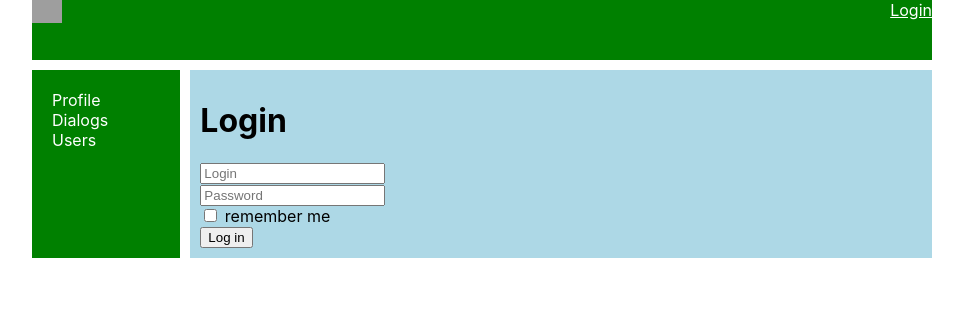
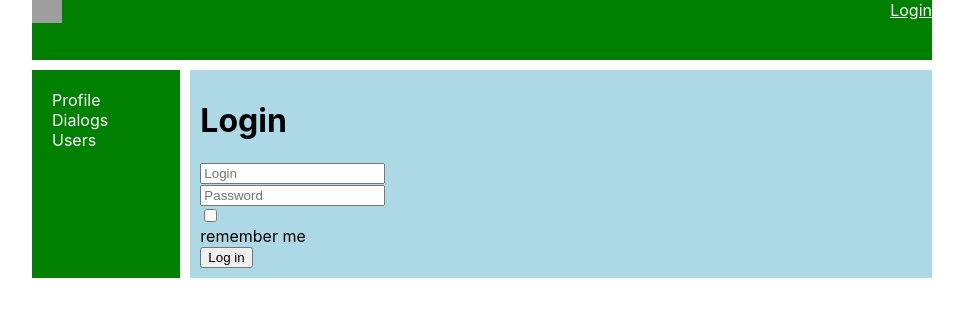
Before and after one commit to olegvalujev/social-network, a React (Create React App) app: page /login in a window 1280 px wide. Shown: the top 316 px of the page, without its empty margins (158-1121 px from the left). Built offline with nearby package versions, Linux system fonts and the light colour scheme; no server answers; grey boxes are pictures that could not be loaded.

Commit message:
refactor: add custom Textarea and input wrappers

```diff
--- a/src/components/Dialogs/AddMessageForm/AddMessageForm.jsx
+++ b/src/components/Dialogs/AddMessageForm/AddMessageForm.jsx
@@ -1,15 +1,19 @@
 import {Field, reduxForm} from "redux-form";
 import React from "react";
-
+import {Textarea} from "../../common/FormsControls/FormsControls";
+import {maxLength, required} from "../../../utils/validators/validators";
+const maxLength20 = maxLength(20)
 const AddMessageForm = (props) => {
     let {handleSubmit} = props
     return(
         <form onSubmit={handleSubmit}>
             <div>
                 <Field
-                    component={'textarea'}
+                    component={Textarea}
+                    validate={[required, maxLength20]}
                     name={'newMessageBody'}
-                    placeholder={'Enter your message'}/>
+                    placeholder={'Enter your message'}
+                />
             </div>
             <div>
                 <button>Add post</button>
@@ -18,4 +22,4 @@ const AddMessageForm = (props) => {
     )
 }
 
-export default reduxForm({form: 'dialogueAddMessageForm'})(AddMessageForm)
+export default reduxForm({form: 'dialogue-add-message-form'})(AddMessageForm)
--- a/src/components/Login/Login.jsx
+++ b/src/components/Login/Login.jsx
@@ -1,18 +1,24 @@
 import React from "react";
 import styles from './Login.module.css';
 import {Field, reduxForm} from "redux-form";
+import {Input} from "../common/FormsControls/FormsControls";
+import {required} from "../../utils/validators/validators";
 
 const LoginForm = (props) => {
     let {handleSubmit} = props
     return <form onSubmit={handleSubmit}>
         <div>
-            <Field placeholder={'Login'} name={'login'} component={'input'}/>
+            <Field placeholder={'Login'} name={'login'}
+                   validate={[required]}
+                   component={Input}/>
         </div>
         <div>
-            <Field placeholder={'Password'} name={'password'} component={'input'}/>
+            <Field placeholder={'Password'} name={'password'}
+                   validate={[required]}
+                   component={Input}/>
         </div>
         <div>
-            <Field type="checkbox" name={'checkbox'} component={'input'}/> remember me
+            <Field type="checkbox" name={'checkbox'} component={Input}/> remember me
         </div>
         <div>
             <button>Log in</button>
--- a/src/components/common/FormsControls/FormsControls.js
+++ b/src/components/common/FormsControls/FormsControls.js
@@ -1,14 +1,24 @@
 import React from "react";
 import styles from './FormsControls.module.css'
 
-export const Textarea = ({input, meta, ...props}) => {
+const FormControl = ({input, meta, ...props}) => {
     const hasError = meta.error && meta.touched
     return (
         <div className={styles.formControl + ' ' + (hasError ? styles.error : '')}>
             <div>
-                <textarea {...input} {...props} />
+                {props.children}
             </div>
             { hasError && <span>{meta.error}</span> }
         </div>
     )
 }
+
+export const Textarea = props => {
+    const {input, meta, child, ...restProps} = props
+    return <FormControl {...props}> <textarea {...input} {...restProps} /> </FormControl>
+}
+
+export const Input = props => {
+    const {input, meta, child, ...restProps} = props
+    return <FormControl {...props}> <input {...input} {...restProps} /> </FormControl>
+}
--- a/src/redux/AuthReducer.js
+++ b/src/redux/AuthReducer.js
@@ -34,4 +34,13 @@ export const getAuthUserData = () => (dispatch) => {
         }
     )
 }
+export const login = (email, login, rememberMe) => (dispatch) => {
+    authAPI.me().then(data => {
+            if (data.resultCode === 0){
+                let {id, email, login} = data.data
+                dispatch(setAuthUserData(id, email, login))
+            }
+        }
+    )
+}
 export default authReducer
```
Also changed, not shown: 1 other file (tests, documents, lock files or other folders).
